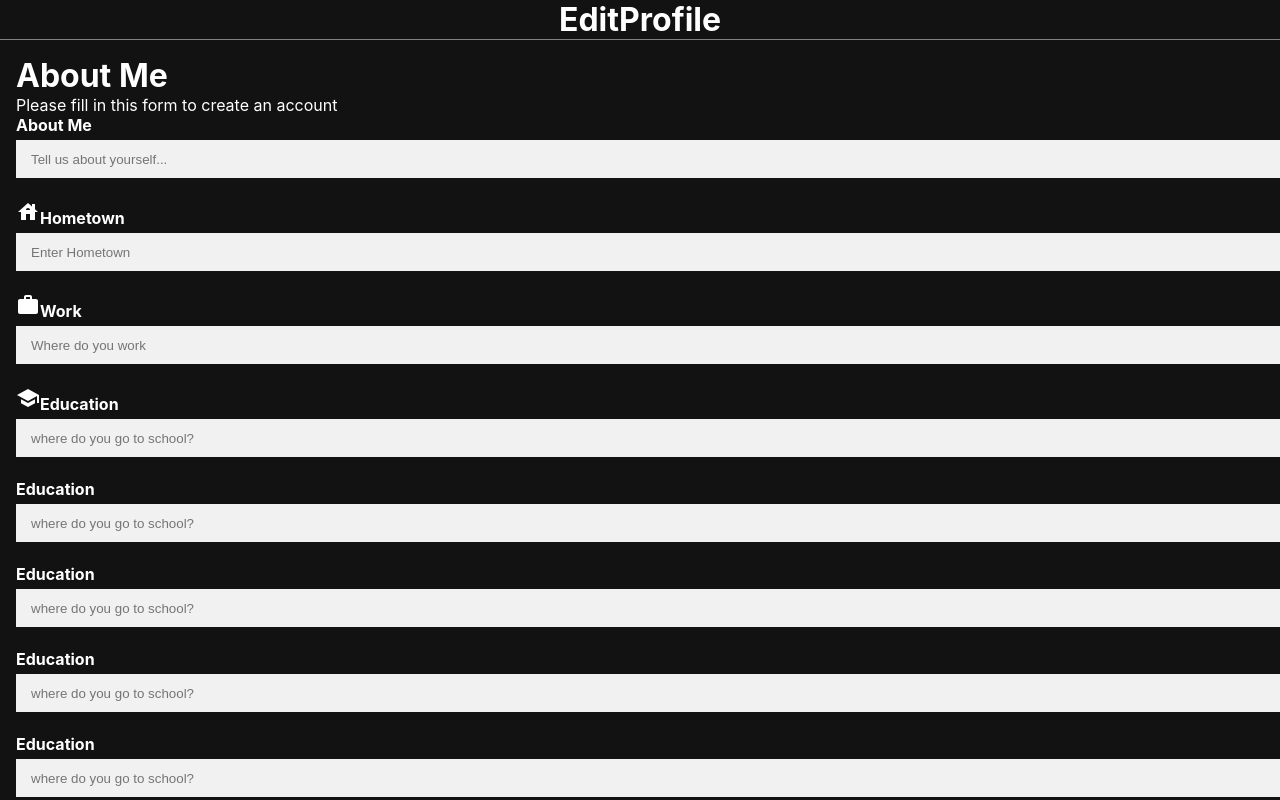
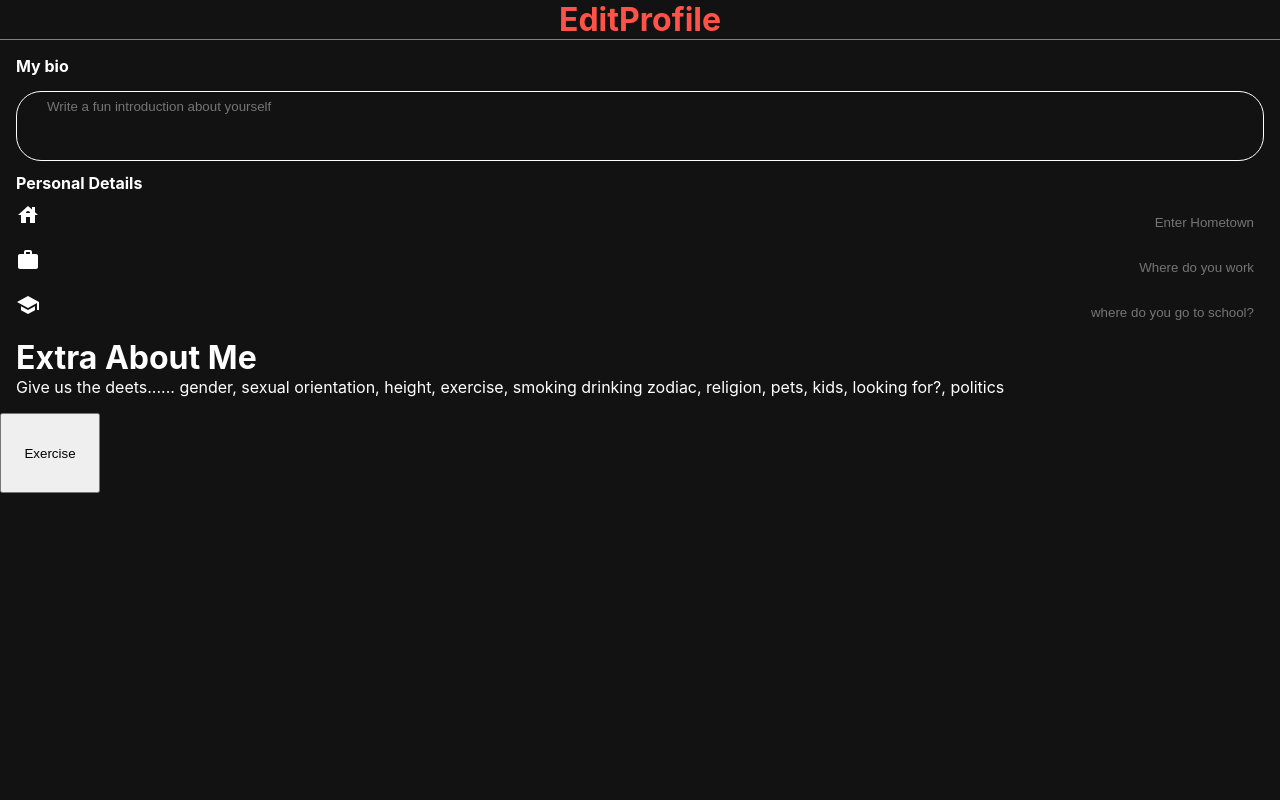
Before and after one commit to IDEZIHREE/TMRW-App, a React (Create React App) app: page /profile/1 in a window 1280 px wide. Shown: the top 800 px of the page. Built offline with nearby package versions, Linux system fonts and the light colour scheme.

Commit message:
update 3.7

```diff
--- a/src/Editprofile.css
+++ b/src/Editprofile.css
@@ -1,5 +1,5 @@
 .editprofileheader{
-  color: white;
+  color: #FF5349;
   text-align: center;
   border-bottom: 1px solid grey;
 
@@ -11,20 +11,42 @@
     color: white;
     overflow: hidden;
 }
-
-input[type=text], input[type=password] {
-    width: 100%;
-    padding: 15px;
-    margin: 5px 0 22px 0;
-    display: inline-block;
-    border: none;
-    background: #f1f1f1;
-    height: 1vh;
+.about_me_input {
+  padding-top:10px;
+  padding-left: 30px;
 }
 
-input[type=text]:focus, input[type=password]:focus {
-    background-color: #ddd;
+input[name = "about"] {
+  padding-bottom: 50px;
+  border-radius: 25px;
+  text-align: left;
+  border: 1px solid white;
+  width:100%;
+  margin: 5px 0 12px 0;
+  display: inline-block;
+  height: 1vh;
+  background: #121212;
+  color: white;
+}
+input[name = "about"]:focus {
+  text-align: left;
+}
+input[name = "pDetail"] {
+    width:100%;
+    margin: 5px 0 12px 0;
+    display: inline-block;
+    background: #121212;
+    height: 1vh;
+    padding: 10px;
+    border: none;
+    text-align: right;
+    color: white;
+}
+
+input[name = "pDetail"]:focus {
+    background-color: #121212;
     outline: none;
+    color: white;
   }
 
 .exercise {
@@ -32,38 +54,15 @@ input[type=text]:focus, input[type=password]:focus {
     height: 10vh;
 }
 
-#test {
-  display: inline-block;
+
+.about_me_q {
+  display: flex;
 }
 
-#Popup {
-  position: absolute;
-  z-index: 0;
-  background-color: red;
-  width: 100%;
-  min-height: 60px;
+.about_me_bio {
+  display: flex;
 }
 
-#close {
-  width: 20px;
-  margin-left: 100px;
-  cursor: pointer;
+.personal_details {
+  padding-bottom: 10px;
 }
-
-#footer-container {
-  position: relative;
-  height: 60px;
-}
-
-#footer {
-  position: relative;
-  z-index: 100;
-  height: 60px;
-  background-color: blue;
-  color: white;
-  text-align: center;
-}
-
-#FooterLink {
-  cursor: pointer;
-}
--- a/src/Editprofile.js
+++ b/src/Editprofile.js
@@ -22,42 +22,31 @@ function Editprofile () {
             <div>
                 <form action="/action_page.php">
                     <div class="container">
-                        <h1>About Me</h1>
-                        <p>Please fill in this form to create an account</p>
-
-                        <label for="About Me"><b>About Me</b></label>
-                        <input type="text" placeholder="Tell us about yourself..." name="about" id="about me" required>
+                        <div className="personal_details">
+                        <label for="About Me"><b>My bio</b></label>
+                        </div>
+                        <div className="about_me_bio">
+                        <input className="about_me_input" type="text" placeholder="Write a fun introduction about yourself" name="about" id="about me" required>
                         </input>
-
-                        <label for="Hometown"><HouseIcon /><b>Hometown</b></label>
-                        <input type="text" placeholder="Enter Hometown" name="Hometown" id="Hometown" required>
+                        </div>
+                        <div className="personal_details">
+                        <label for="Personal Details"><b>Personal Details</b></label>
+                        </div>
+                        <div className="about_me_q">
+                        <label for="Hometown"><HouseIcon /></label>
+                        <input type="text" placeholder="Enter Hometown" name="pDetail" id="Hometown" required>
                         </input>
-
-                        <label for="work"><WorkIcon /><b>Work</b></label>
-                        <input type="text" placeholder="Where do you work" name="work" id="work" required>
+                        </div>
+                        <div className="about_me_q">
+                        <label for="work"><WorkIcon /></label>
+                        <input type="text" placeholder="Where do you work" name="pDetail" id="work" required>
                         </input>
-
-                        <label for="education"><SchoolIcon /><b>Education</b></label>
-                        <input type="text" placeholder="where do you go to school?" name="education" id="education" required>
+                        </div>
+                        <div className="about_me_q">
+                        <label for="education"><SchoolIcon /></label>
+                        <input type="text" placeholder="where do you go to school?" name="pDetail" id="education" required>
                         </input>
-                        <label for="education"><b>Education</b></label>
-                        <input type="text" placeholder="where do you go to school?" name="education" id="education" required>
-                        </input>
-                        <label for="education"><b>Education</b></label>
-                        <input type="text" placeholder="where do you go to school?" name="education" id="education" required>
-                        </input>
-                        <label for="education"><b>Education</b></label>
-                        <input type="text" placeholder="where do you go to school?" name="education" id="education" required>
-                        </input>
-                        <label for="education"><b>Education</b></label>
-                        <input type="text" placeholder="where do you go to school?" name="education" id="education" required>
-                        </input>
-                        <label for="education"><b>Education</b></label>
-                        <input type="text" placeholder="where do you go to school?" name="education" id="education" required>
-                        </input>
-                        <label for="education"><b>Education</b></label>
-                        <input type="text" placeholder="where do you go to school?" name="education" id="education" required>
-                        </input>
+                        </div>
 
                         <h1>Extra About Me</h1>
                         <p>Give us the deets...... gender, sexual orientation, height, exercise, smoking drinking zodiac, religion, pets, kids, looking for?, politics</p>
```
